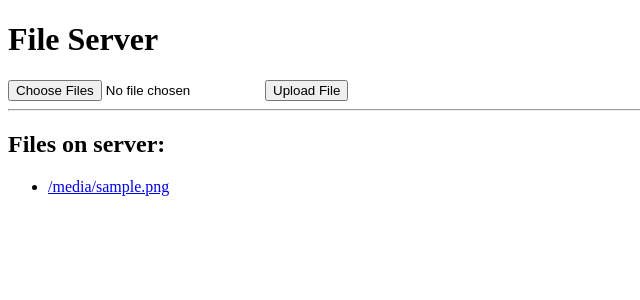
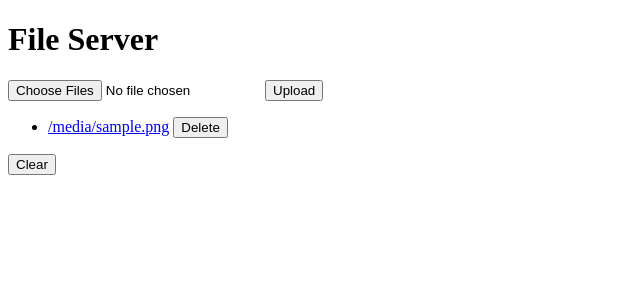
Before and after one commit to saibi/flask, a Flask app: template simple_file_upload/templates/index.html in a window 1280 px wide. Shown: the top 300 px of the page, without its empty margins (0-640 px from the left). Run offline with Flask 3, Linux system fonts and the light colour scheme; the template is opened without the code that fills it: most values are stand-ins (such as "Sample title", 1, 10 or a date in 2020).

Commit message:
delete file, delete all

```diff
--- a/simple_file_upload/server.py
+++ b/simple_file_upload/server.py
@@ -1,4 +1,5 @@
 import os
+import glob
 from flask import Flask, render_template, request, send_file, redirect
 
 app = Flask(__name__)
@@ -26,13 +27,33 @@ def upload():
     if request.method == 'POST':
         # Get the uploaded files
         uploaded_files = request.files.getlist('file[]')
+        # Save each file to the server
         for file in uploaded_files:
-            # Save each file to the server
-            file.save(os.path.join(app.config['UPLOAD_FOLDER'], file.filename))
+            if file.filename:
+                file.save(os.path.join(app.config['UPLOAD_FOLDER'], file.filename))
+            else:
+                break
         # Redirect to the homepage to show the updated file list
         return redirect('/')
     # Render the upload form
     return render_template('upload.html')
 
+@app.route('/delete/<filename>', methods=['POST'])
+def delete(filename):
+    # Construct the full path to the file
+    filepath = os.path.join(app.config['UPLOAD_FOLDER'], filename)
+    # Delete the file
+    os.remove(filepath)
+    # Redirect back to the index page
+    return redirect('/')
+
+@app.route('/deleteall', methods=['POST'])
+def deleteall():
+    filepath = os.path.join(app.config['UPLOAD_FOLDER'], '*')
+    files = glob.glob(filepath)
+    for f in files:
+        os.remove(f)
+    return redirect('/')
+
 if __name__ == '__main__':
     app.run(debug = True)
--- a/simple_file_upload/templates/index.html
+++ b/simple_file_upload/templates/index.html
@@ -5,16 +5,23 @@
 </head>
 <body>
     <h1>File Server</h1>
-    <form action="/upload" method="post" enctype="multipart/form-data">
+    <form action="/upload" method="POST" enctype="multipart/form-data">
         <input type="file" name="file[]" multiple>
-        <input type="submit" value="Upload File">
+        <input type="submit" value="Upload">
     </form>
-    <hr>
-    <h2>Files on server:</h2>
     <ul>
         {% for file in files %}
-        <li><a href="/download/{{ file }}">{{ file }}</a></li>
+            <li>
+                <a href="/download/{{ file }}">{{ file }}</a>
+                <form action="/delete/{{ file }}" method="POST" style="display: inline;">
+                    <input type="hidden" name="_method" value="DELETE">
+                    <button type="submit">Delete</button>
+                </form>
+            </li>
         {% endfor %}
     </ul>
+    <form action="/deleteall" method="POST">
+        <button type="submit">Clear</button>
+    </form>
 </body>
 </html>
```
